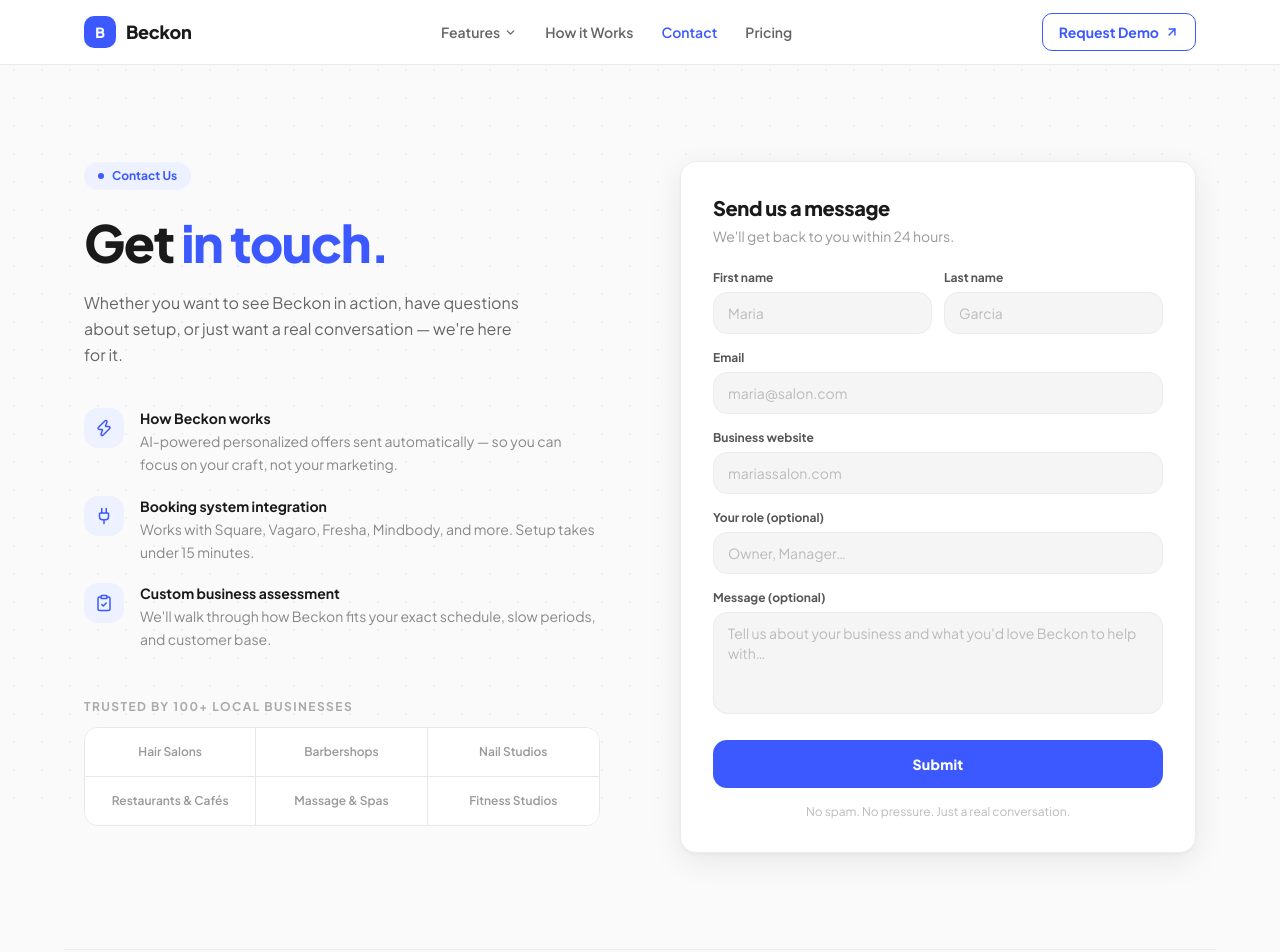
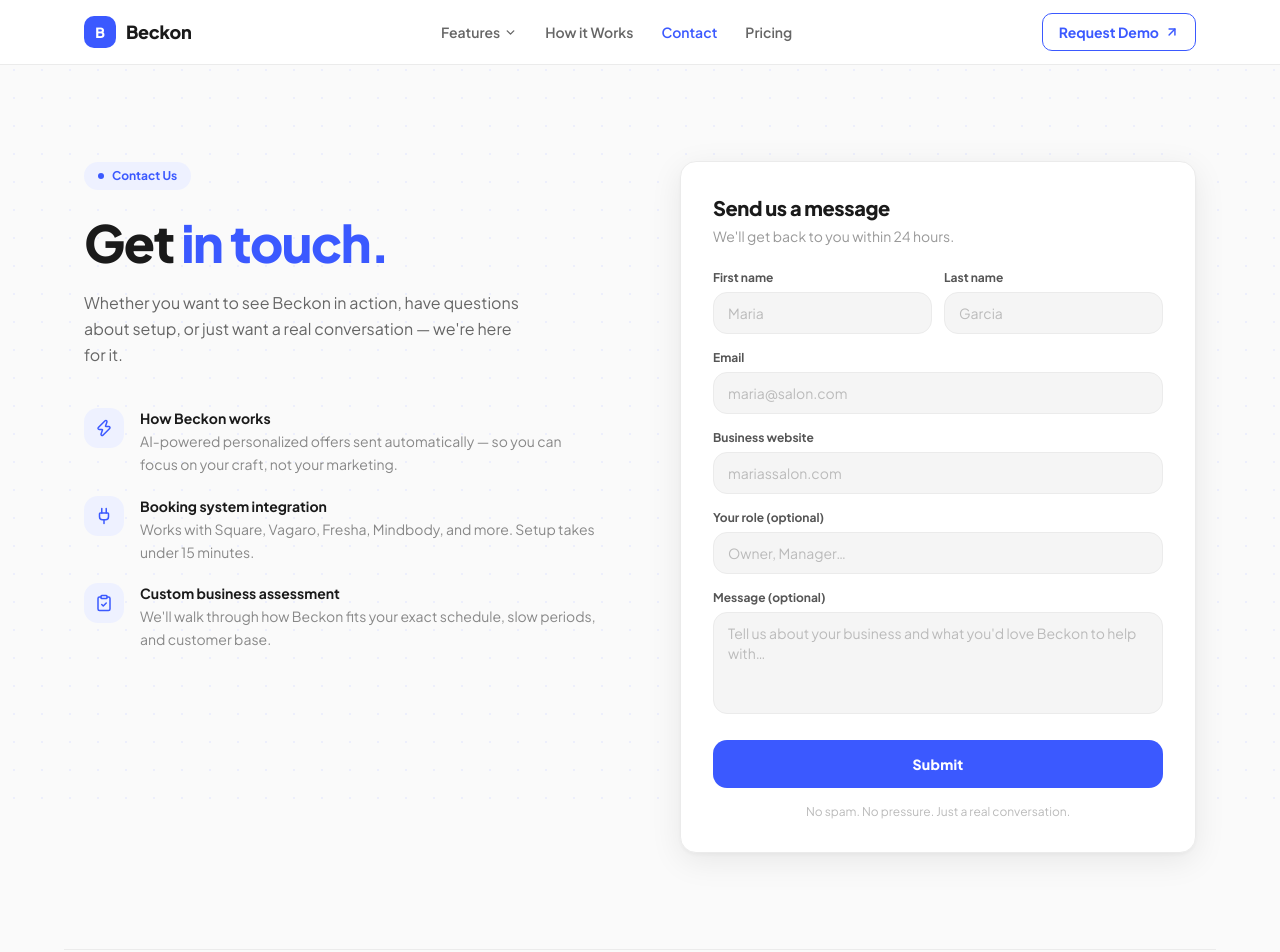
Before and after one commit to SakxamShrestha/BeckonAI, a Next.js app: page /contact in a window 1280 px wide. Shown: the top 952 px of the page. Built offline with nearby package versions, Linux system fonts and the light colour scheme.

Commit message:
remove trusted by section from contact page

```diff
--- a/app/contact/page.js
+++ b/app/contact/page.js
@@ -325,36 +325,6 @@
                 ))}
               </div>
 
-              {/* Trusted by section */}
-              <div className="fu fu-5">
-                <p
-                  className="text-xs font-bold uppercase tracking-widest mb-3"
-                  style={{ color: '#AAA', letterSpacing: '0.12em' }}
-                >
-                  Trusted by 100+ local businesses
-                </p>
-                <div
-                  className="rounded-xl overflow-hidden"
-                  style={{ border: '1px solid #E8E8E8' }}
-                >
-                  <div className="grid grid-cols-3">
-                    {BUSINESS_TYPES.map((type, i) => (
-                      <div
-                        key={type}
-                        className="beckon-biz-cell flex items-center justify-center px-3 py-4 text-xs font-semibold text-center"
-                        style={{
-                          color: '#999',
-                          borderRight: i % 3 !== 2 ? '1px solid #E8E8E8' : 'none',
-                          borderBottom: i < 3 ? '1px solid #E8E8E8' : 'none',
-                          background: '#fff',
-                        }}
-                      >
-                        {type}
-                      </div>
-                    ))}
-                  </div>
-                </div>
-              </div>
             </div>
 
             {/* ── RIGHT COLUMN — Form Card ── */}
```
